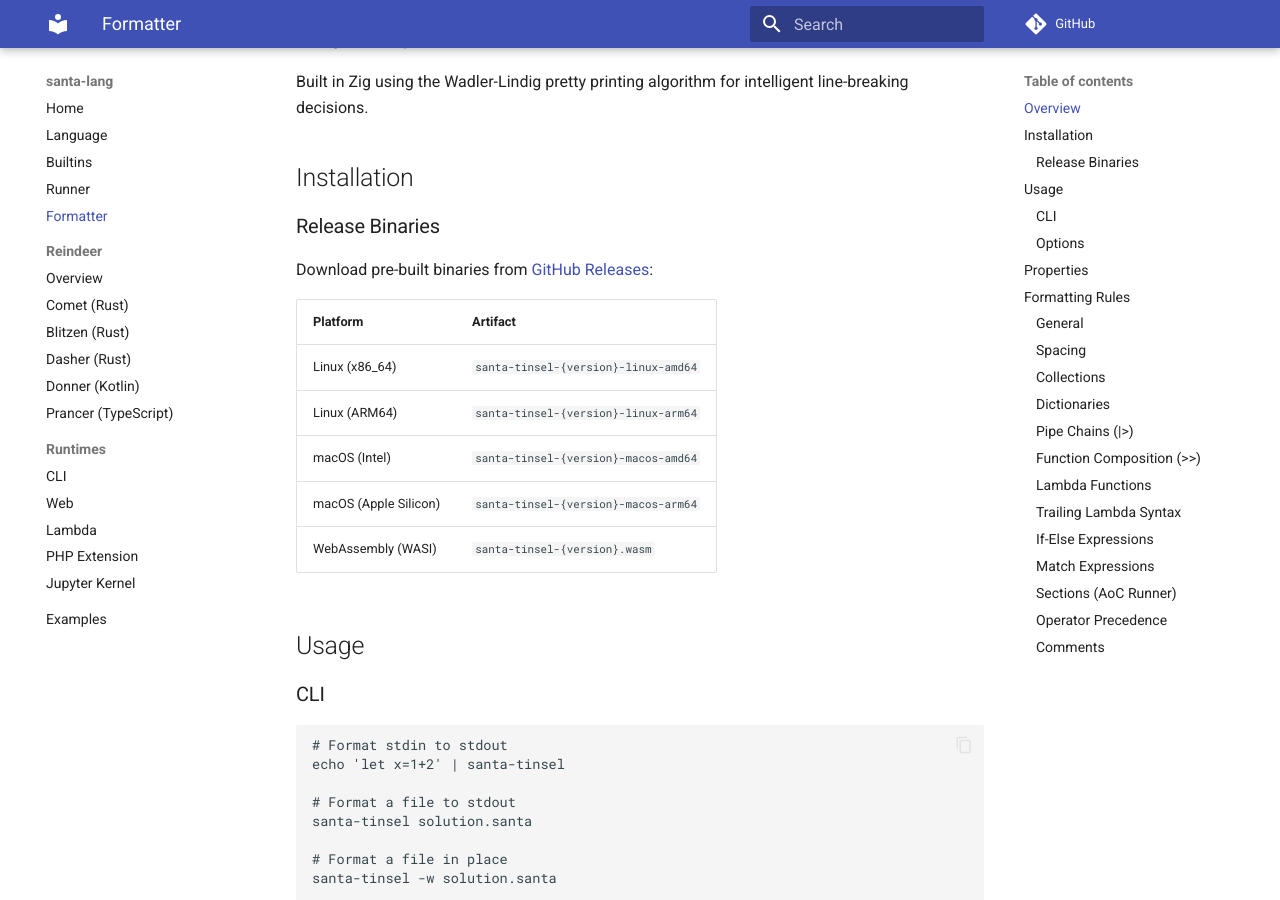
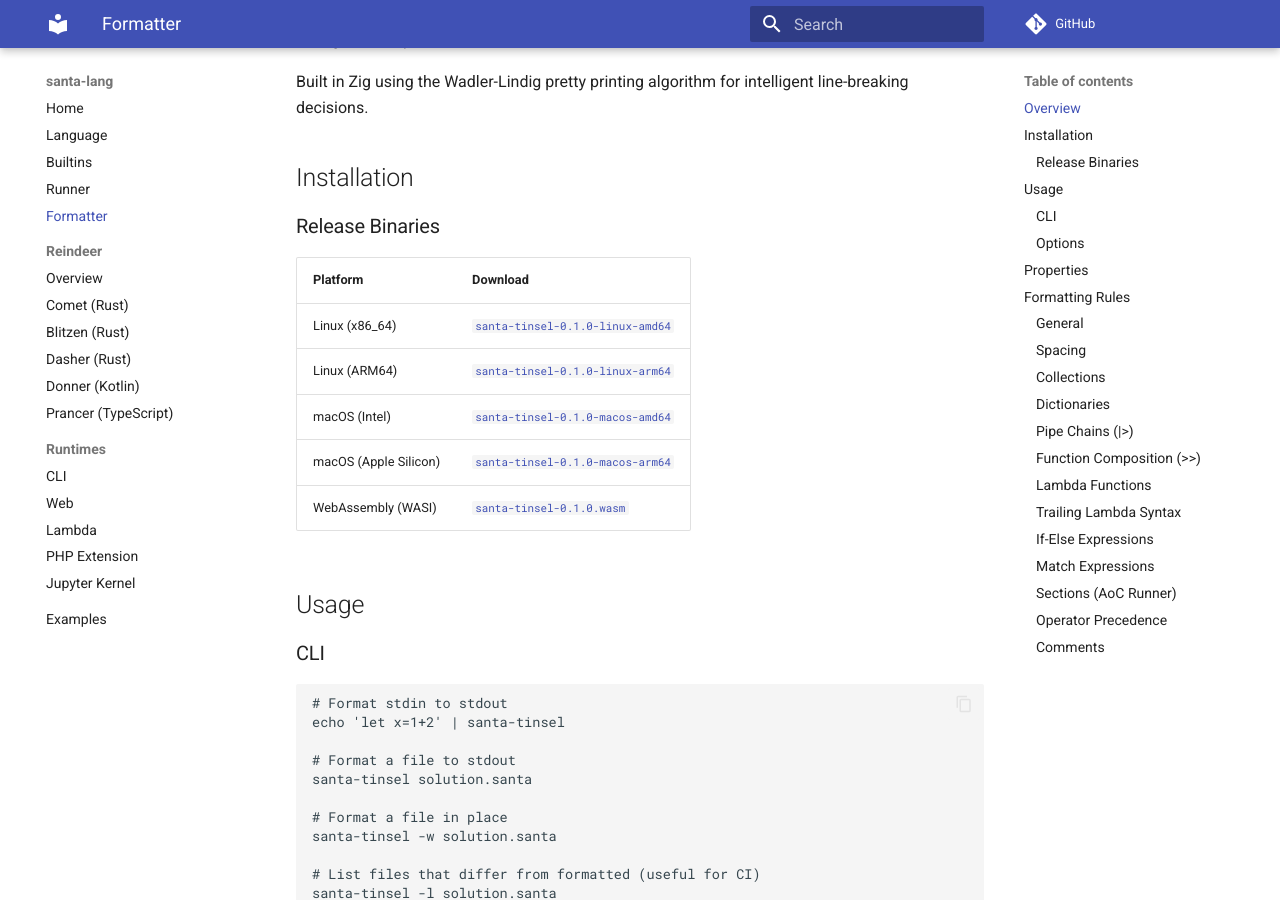
Before and after one commit to eddmann/santa-lang, an MkDocs documentation site: the page built from docs/formatter.md, in a window 1280 px wide and 900 px high, scrolled down 320 px. Built offline with MkDocs 1.6.1 and Material for MkDocs 9.7.7, drawn with Linux system fonts in a browser that asks for light colours; comment, search, counter and statistics services are not loaded.

Commit message:
docs: add Tinsel 0.1.0 download links to formatter page

```diff
--- a/docs/formatter.md
+++ b/docs/formatter.md
@@ -12,15 +12,13 @@ Built in Zig using the Wadler-Lindig pretty printing algorithm for intelligent l
 
 ### Release Binaries
 
-Download pre-built binaries from [GitHub Releases](https://github.com/eddmann/santa-lang-tinsel/releases):
-
-| Platform              | Artifact                             |
-| --------------------- | ------------------------------------ |
-| Linux (x86_64)        | `santa-tinsel-{version}-linux-amd64` |
-| Linux (ARM64)         | `santa-tinsel-{version}-linux-arm64` |
-| macOS (Intel)         | `santa-tinsel-{version}-macos-amd64` |
-| macOS (Apple Silicon) | `santa-tinsel-{version}-macos-arm64` |
-| WebAssembly (WASI)    | `santa-tinsel-{version}.wasm`        |
+| Platform              | Download                                                                                                                                |
+| --------------------- | --------------------------------------------------------------------------------------------------------------------------------------- |
+| Linux (x86_64)        | [`santa-tinsel-0.1.0-linux-amd64`](https://github.com/eddmann/santa-lang-tinsel/releases/download/0.1.0/santa-tinsel-0.1.0-linux-amd64) |
+| Linux (ARM64)         | [`santa-tinsel-0.1.0-linux-arm64`](https://github.com/eddmann/santa-lang-tinsel/releases/download/0.1.0/santa-tinsel-0.1.0-linux-arm64) |
+| macOS (Intel)         | [`santa-tinsel-0.1.0-macos-amd64`](https://github.com/eddmann/santa-lang-tinsel/releases/download/0.1.0/santa-tinsel-0.1.0-macos-amd64) |
+| macOS (Apple Silicon) | [`santa-tinsel-0.1.0-macos-arm64`](https://github.com/eddmann/santa-lang-tinsel/releases/download/0.1.0/santa-tinsel-0.1.0-macos-arm64) |
+| WebAssembly (WASI)    | [`santa-tinsel-0.1.0.wasm`](https://github.com/eddmann/santa-lang-tinsel/releases/download/0.1.0/santa-tinsel-0.1.0.wasm)               |
 
 ## Usage
 
```
